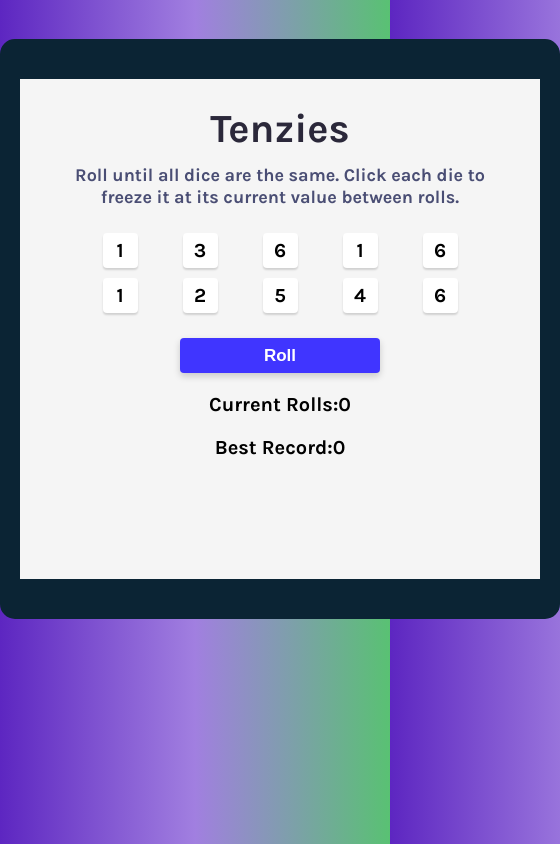
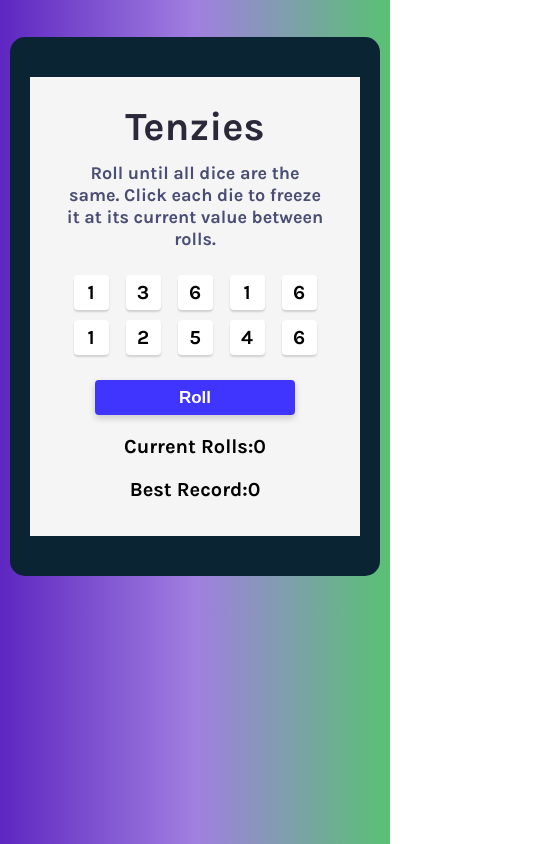
Before and after one commit to islom-sattorov/tenzies, a React (Vite) app: page / in a window 390 px wide. Shown: the whole page, 560 px wide, since content can reach past the window. Built offline with nearby package versions, Linux system fonts and the light colour scheme.

Commit message:
fix responsive

```diff
--- a/src/index.css
+++ b/src/index.css
@@ -11,13 +11,16 @@ html{
 
 body{
   background: linear-gradient(to left, #59C173, #a17fe0, #5D26C1);
+  margin: 0 10px;
 }
 .main{
   border-top: 40px solid #0B2434;
   border-bottom: 40px solid #0B2434;
   border-inline: 20px solid #0B2434;
-  width: 560px;
-  height: 580px;
+  max-width: 560px;
+  width: 100%;
+  /* height: 580px; */
+  height: auto;
   margin: 10% auto;
   background: #f5f5f5;
   border-radius: 15px;
@@ -53,7 +56,9 @@ body{
 .numbers{
   display: grid;
   grid-template-columns: repeat(5,1fr);
-  width: 400px;
+  justify-content: center;
+  max-width: 400px;
+  width: 100%;
 }
 
 .number{
```
